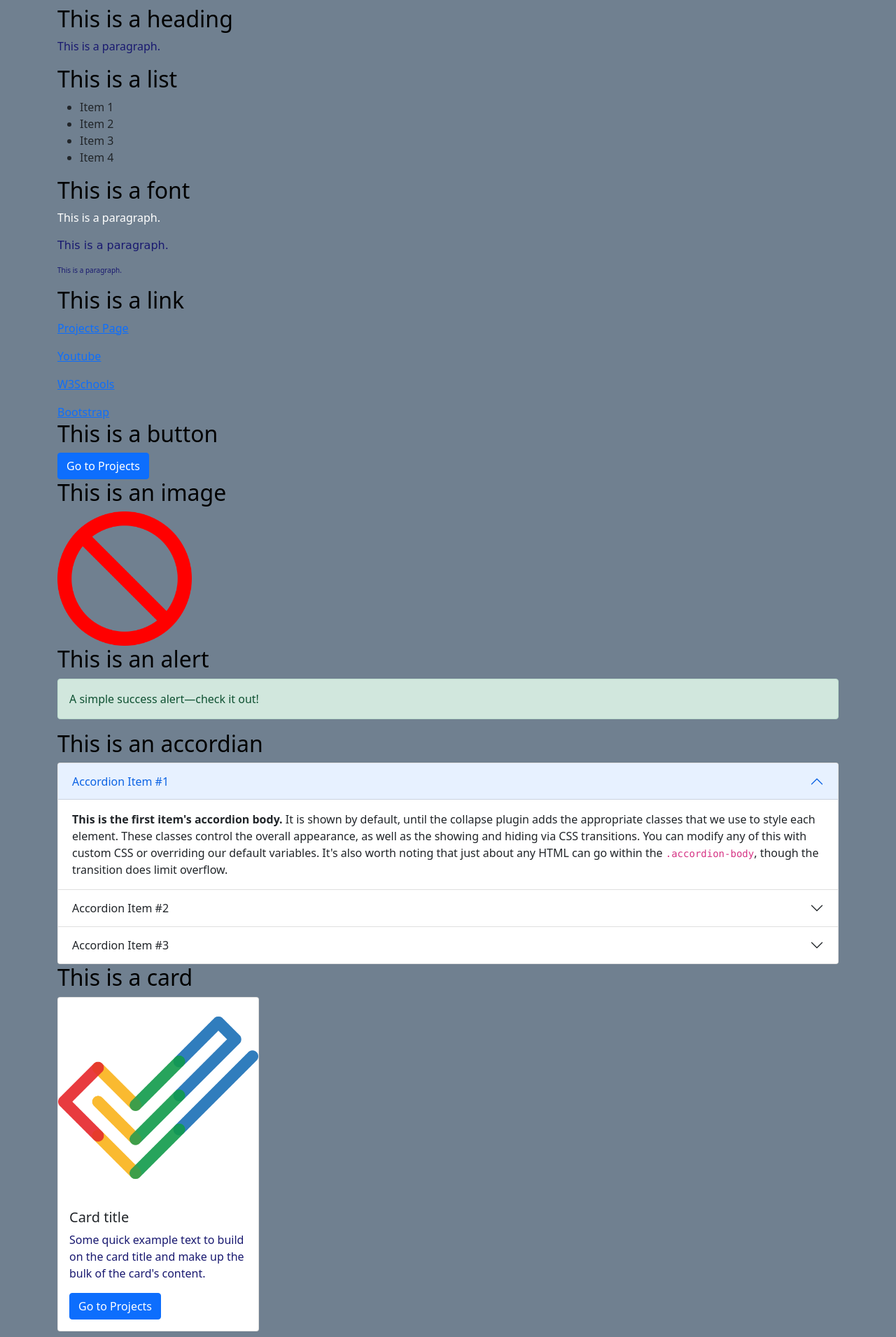
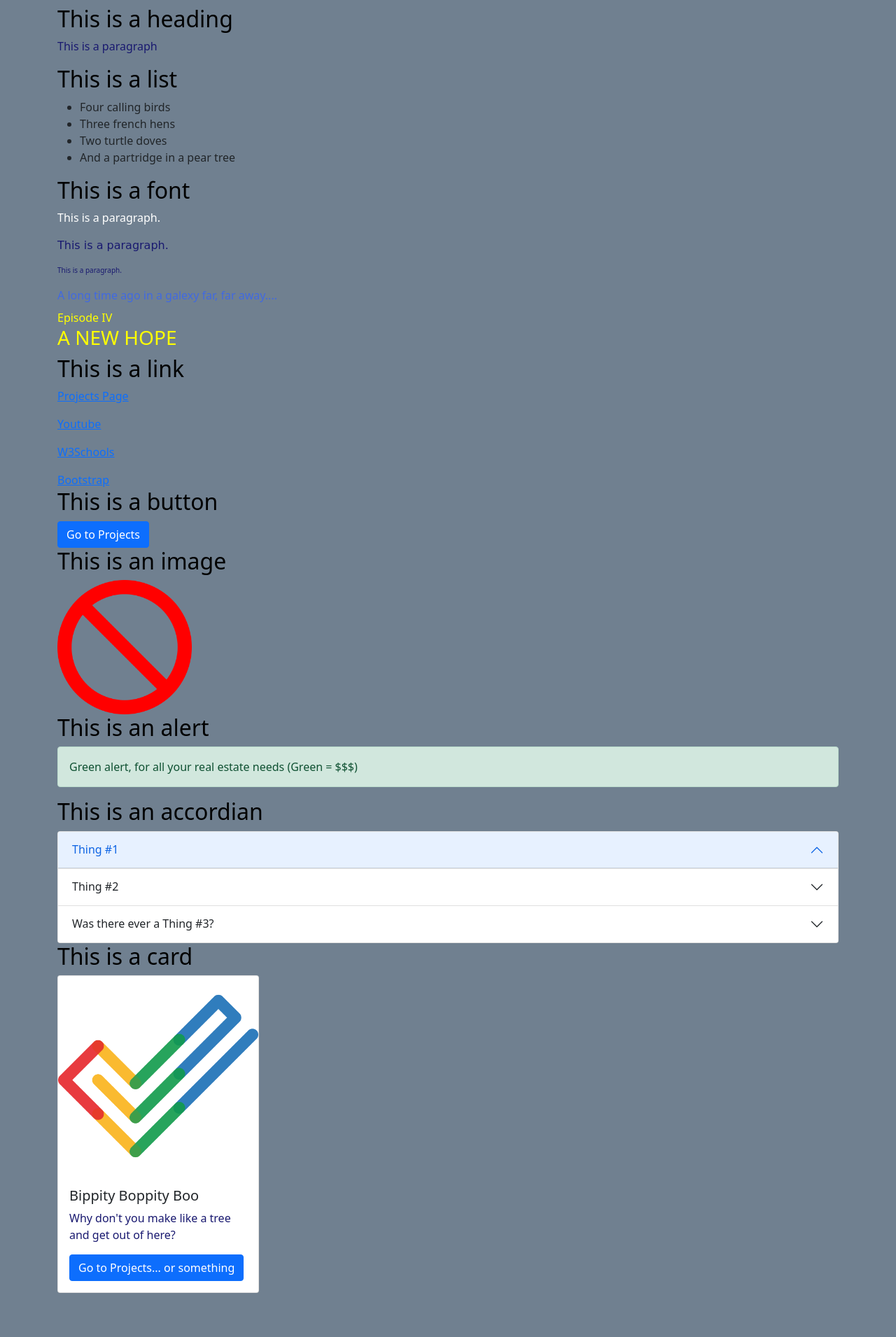
Before and after one commit to crosenthal25/portfolio, a Flask app: page / in a window 1280 px wide. Shown: the part 56-1967 px from the top of the page at 70% size. After the commit the page ends 1904 px from the top, so only its background shows below. Run offline with Flask 2, Linux system fonts and the light colour scheme.

Commit message:
Added references

```diff
--- a/commands.txt
+++ b/commands.txt
@@ -1,2 +1,7 @@
 export FLASK_APP=server FLASK_DEBUG=1
 flask run
+
+git status
+git add ()
+$ git commit -m "()"
+$ git push
--- a/templates/index.html
+++ b/templates/index.html
@@ -19,7 +19,10 @@
 
         <style>
             h2 {color:black;}
+            h3 {color:yellow}
             p {color:midnightblue;}
+            p1 {color:yellow}
+            p2 {color:royalblue}
         </style>
         </head>
         <body>
@@ -29,20 +32,26 @@
 <h1></h1>
 
     <h2>This is a heading</h2>
-    <p>This is a paragraph.</p>
+    <p>This is a paragraph</p>
 
     <h2>This is a list</h2>
         <ul>
-            <li>Item 1</li>
-            <li>Item 2</li>
-            <li>Item 3</li>
-            <li>Item 4</li>
+            <li>Four calling birds</li>
+            <li>Three french hens</li></li>
+            <li>Two turtle doves</li>
+            <li>And a partridge in a pear tree</li>
         </ul>
 
     <h2>This is a font</h2>
         <p style="color:white">This is a paragraph.</p>
         <p style="font-family:Comic Sans MS">This is a paragraph.</p>
         <p style="font-size:10px">This is a paragraph.</p>
+        <h1></h1>
+        <p2>A long time ago in a galexy far,</p2>
+        <p2>far away....</p2>
+        <h1></h1>
+        <p1>Episode IV</p1>
+        <h3>A NEW HOPE</h3>
 
 </body>
 
@@ -63,7 +72,7 @@
 
     <h2>This is an alert</h2>
     <div class="alert alert-success" role="alert">
-  A simple success alert—check it out!
+  Green alert, for all your real estate needs (Green = $$$)
 </div>
 
 <h2>This is an accordian</h2>
@@ -71,36 +80,36 @@
   <div class="accordion-item">
     <h2 class="accordion-header" id="panelsStayOpen-headingOne">
       <button class="accordion-button" type="button" data-bs-toggle="collapse" data-bs-target="#panelsStayOpen-collapseOne" aria-expanded="true" aria-controls="panelsStayOpen-collapseOne">
-        Accordion Item #1
+        Thing #1
       </button>
     </h2>
-    <div id="panelsStayOpen-collapseOne" class="accordion-collapse collapse show" aria-labelledby="panelsStayOpen-headingOne">
+    <div id="panelsStayOpen-collapseOne" class="accordion-collapse collapse" aria-labelledby="panelsStayOpen-headingOne">
       <div class="accordion-body">
-        <strong>This is the first item's accordion body.</strong> It is shown by default, until the collapse plugin adds the appropriate classes that we use to style each element. These classes control the overall appearance, as well as the showing and hiding via CSS transitions. You can modify any of this with custom CSS or overriding our default variables. It's also worth noting that just about any HTML can go within the <code>.accordion-body</code>, though the transition does limit overflow.
+        <strong>What are you doing here?</strong> This is supposed to be a secret!<strong> Get out! Get out!</strong>
       </div>
     </div>
   </div>
   <div class="accordion-item">
     <h2 class="accordion-header" id="panelsStayOpen-headingTwo">
       <button class="accordion-button collapsed" type="button" data-bs-toggle="collapse" data-bs-target="#panelsStayOpen-collapseTwo" aria-expanded="false" aria-controls="panelsStayOpen-collapseTwo">
-        Accordion Item #2
+        Thing #2
       </button>
     </h2>
     <div id="panelsStayOpen-collapseTwo" class="accordion-collapse collapse" aria-labelledby="panelsStayOpen-headingTwo">
       <div class="accordion-body">
-        <strong>This is the second item's accordion body.</strong> It is hidden by default, until the collapse plugin adds the appropriate classes that we use to style each element. These classes control the overall appearance, as well as the showing and hiding via CSS transitions. You can modify any of this with custom CSS or overriding our default variables. It's also worth noting that just about any HTML can go within the <code>.accordion-body</code>, though the transition does limit overflow.
+        <strong>You're not supposed to be here!</strong> Go bother Thing #1 or something.
       </div>
     </div>
   </div>
   <div class="accordion-item">
     <h2 class="accordion-header" id="panelsStayOpen-headingThree">
       <button class="accordion-button collapsed" type="button" data-bs-toggle="collapse" data-bs-target="#panelsStayOpen-collapseThree" aria-expanded="false" aria-controls="panelsStayOpen-collapseThree">
-        Accordion Item #3
+        Was there ever a Thing #3?
       </button>
     </h2>
     <div id="panelsStayOpen-collapseThree" class="accordion-collapse collapse" aria-labelledby="panelsStayOpen-headingThree">
       <div class="accordion-body">
-        <strong>This is the third item's accordion body.</strong> It is hidden by default, until the collapse plugin adds the appropriate classes that we use to style each element. These classes control the overall appearance, as well as the showing and hiding via CSS transitions. You can modify any of this with custom CSS or overriding our default variables. It's also worth noting that just about any HTML can go within the <code>.accordion-body</code>, though the transition does limit overflow.
+        Maybe they will leave if I pretend to sleep?<strong> ZZZZZZZZZzzzzzzzzzzzzzzzz...</strong> Are you gone yet?
       </div>
     </div>
   </div>
@@ -110,9 +119,9 @@
 <div class="card" style="width: 18rem;">
   <img src="/static/projectslogo.png" class="card-img-top" alt="...">
   <div class="card-body">
-    <h5 class="card-title">Card title</h5>
-    <p class="card-text">Some quick example text to build on the card title and make up the bulk of the card's content.</p>
-    <a href="/projects" class="btn btn-primary">Go to Projects</a>
+    <h5 class="card-title">Bippity Boppity Boo</h5>
+    <p class="card-text">Why don't you make like a tree and get out of here?</p>
+    <a href="/projects" class="btn btn-primary">Go to Projects... or something</a>
   </div>
 </div>
 
--- a/templates/nav.html
+++ b/templates/nav.html
@@ -20,10 +20,10 @@
             Dropdown
           </a>
           <ul class="dropdown-menu" aria-labelledby="navbarDropdown">
-            <li><a class="dropdown-item" href="#">Action</a></li>
-            <li><a class="dropdown-item" href="#">Another action</a></li>
-            <li><hr class="dropdown-divider"></li>
-            <li><a class="dropdown-item" href="#">Something else here</a></li>
+            <li><a class="dropdown-item" href="#">To be</a></li>
+            <li><a class="dropdown-item" href="#">or not to be</a></li>
+            <li><a class="dropdown-item" href="#">That is the question</a></li>
+            <li><a class="dropdown-item" href="#">- William Shakespeare</a></li>
           </ul>
         </li>
         <li class="nav-item">
```
